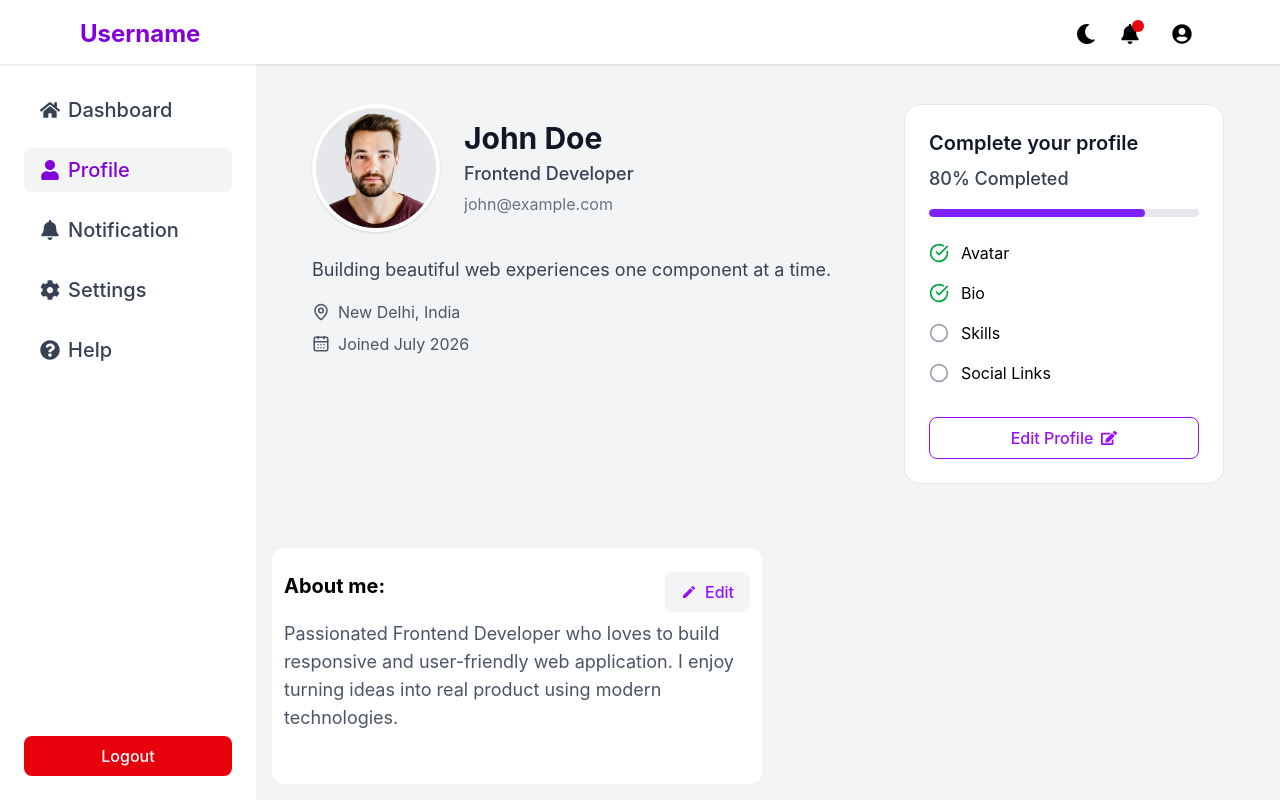
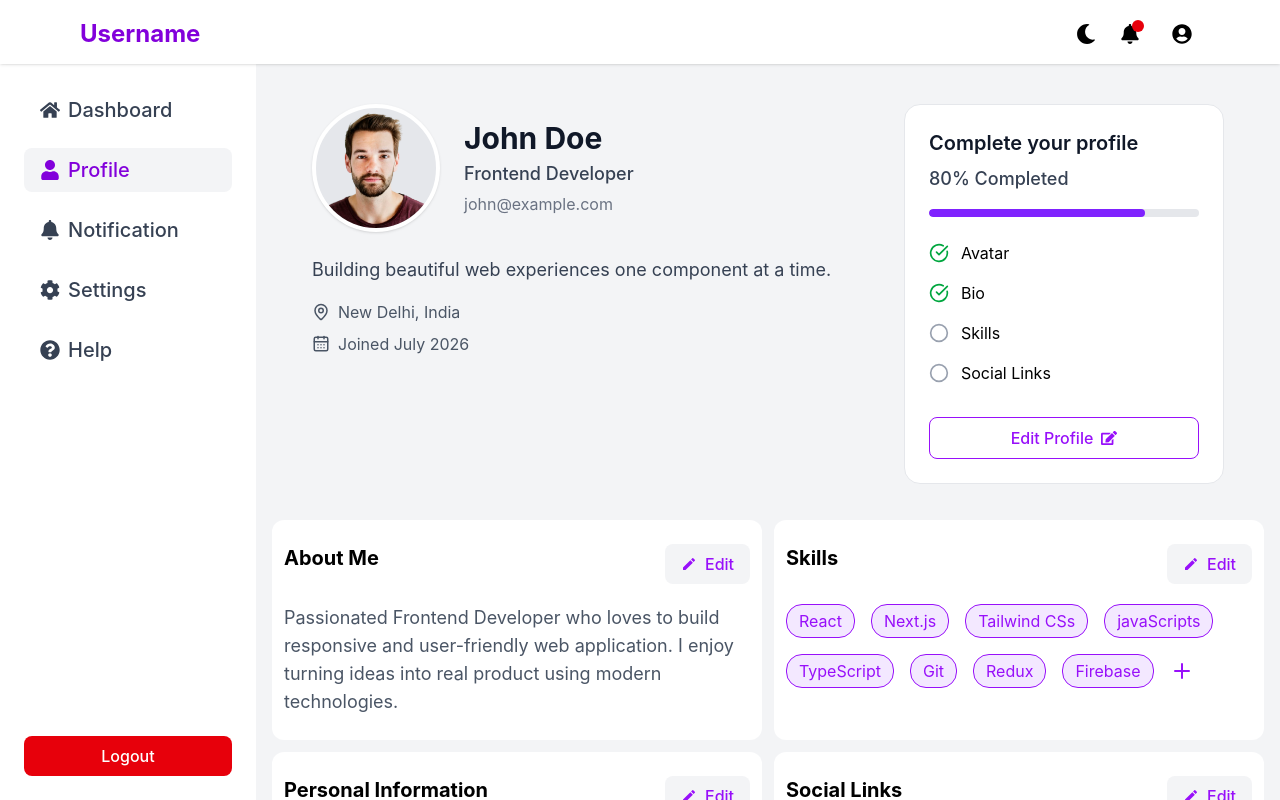
Before and after one commit to AmaanKhanGit/user-dashboard, a React (Vite) app: page /profile in a window 1280 px wide. Built offline with nearby package versions, Linux system fonts and the light colour scheme.

Commit message:
profile page done

```diff
--- a/src/Pages/Profile/Profile.jsx
+++ b/src/Pages/Profile/Profile.jsx
@@ -1,14 +1,91 @@
 import DashboardLayout from "../../components/DashboardLayout";
 import ProfileCards from "./components/ProfileCards";
-import AboutMe from "./components/ProfileCards";
 import ProfileHero from "./components/ProfileHero";
+import { FaGithub, FaInstagram, FaRegUser } from "react-icons/fa6";
+import { SlCalender } from "react-icons/sl";
+import { FiLink } from "react-icons/fi";
+import { BsTelephone } from "react-icons/bs";
+import { FaGlobeAfrica, FaLinkedin } from "react-icons/fa";
+import { IoLocationOutline, IoMailOutline } from "react-icons/io5";
 
 const Profile = () => {
-  const profileContent = {};
+  const profileContent = [
+    {
+      title: "About Me",
+      about:
+        "Passionated Frontend Developer who loves to build responsive and user-friendly web application. I enjoy turning ideas into real product using modern technologies.",
+    },
+    {
+      title: "Skills",
+      skills: [
+        "React",
+        "Next.js",
+        "Tailwind CSs",
+        "javaScripts",
+        "TypeScript",
+        "Git",
+        "Redux",
+        "Firebase",
+      ],
+    },
+    {
+      title: "Personal Information",
+      details: [
+        {
+          icon: FaRegUser,
+          title: "Full Name",
+          desc: "John Doe",
+        },
+        {
+          icon: IoMailOutline,
+          title: "Email",
+          desc: "john@example.com",
+        },
+        {
+          icon: BsTelephone,
+          title: "Phone",
+          desc: "+91 123 456",
+        },
+
+        {
+          icon: FiLink,
+          title: "Website",
+          desc: "https://johndoe.dev",
+        },
+        {
+          icon: IoLocationOutline,
+          title: "Location",
+          desc: "New Delhi, India",
+        },
+        ,
+        {
+          icon: SlCalender,
+          title: "Joined",
+          desc: "July 2026",
+        },
+      ],
+    },
+    {
+      socialLinks: "Social Links",
+      links: [
+        { name: "GitHUb", icon: FaGithub },
+        { name: "LinkedIn", icon: FaLinkedin },
+        { name: "Portfolio", icon: FaGlobeAfrica },
+        { name: "Instagram", icon: FaInstagram },
+      ],
+      security: "Security",
+      password: "********",
+    },
+  ];
   return (
     <DashboardLayout className="flex flex-col gap-3 px-4 py-4 lg:grid lg:grid-cols-2">
       <ProfileHero className="col-span-2" />
-      <ProfileCards content={profileContent} />
+
+      {/*//& Maximum component reuse ahead 😄 */}
+      {/* //& DRY mode: ON 😅 */}
+      {profileContent.map((content) => (
+        <ProfileCards key={content.title} content={content} />
+      ))}
     </DashboardLayout>
   );
 };
--- a/src/Pages/Profile/components/ProfileCards.jsx
+++ b/src/Pages/Profile/components/ProfileCards.jsx
@@ -1,21 +1,95 @@
 import { MdEdit } from "react-icons/md";
 import Button from "../../../components/Layout/Button";
+import { Plus } from "lucide-react";
 
 const ProfileCards = ({ content }) => {
+  //& Reusing one component for multiple profile sections.
+  //& Future me agar complexity badhi to isko split kar sakte hain 😄
+
   return (
     <section className="sections flex flex-col gap-2">
       <div className="flex justify-between">
-        <h2 className="text-xl font-bold">About me:</h2>{" "}
+        <h2 className="text-xl font-bold">
+          {content.title || content.socialLinks}
+        </h2>
+
         <Button className="hollowBtn flex items-center gap-2 border-none bg-gray-100">
           <MdEdit />
           Edit
         </Button>
       </div>
-      <p className="text-lg text-gray-600">
-        Passionated Frontend Developer who loves to build responsive and
-        user-friendly web application. I enjoy turning ideas into real product
-        using modern technologies.{" "}
-      </p>
+      <div className="mt-3">
+        {/*about section */}
+        <p className="text-lg text-gray-600">{content?.about}</p>
+
+        {/* skills sections */}
+        <div className="flex flex-wrap items-center gap-4">
+          {content?.skills?.map((skill) => (
+            <span
+              key={skill}
+              className="rounded-2xl border border-purple-600 bg-purple-100 px-3 py-1 text-purple-600"
+            >
+              {skill}
+            </span>
+          ))}
+          {content?.skills && (
+            <Plus className="cursor-pointer text-purple-600" />
+          )}
+        </div>
+
+        {/* Persional info section */}
+        {content.details && (
+          <div className="grid grid-cols-2 gap-3 p-2 max-md:flex max-md:flex-col">
+            {content?.details?.map((info) => {
+              const Icon = info.icon;
+              return (
+                <div key={info.title} className="flex gap-3">
+                  <div className="self-start rounded-xl bg-gray-200 p-2 text-xl text-purple-600">
+                    <Icon />
+                  </div>
+                  <div className="flex flex-col gap-2">
+                    <h2 className="text-sm font-medium text-gray-600">
+                      {info.title}
+                    </h2>
+                    <h2 className="text-sm font-medium text-gray-600">
+                      {info.desc}
+                    </h2>
+                  </div>
+                </div>
+              );
+            })}
+          </div>
+        )}
+
+        {/* Security  & Social links &section */}
+
+        {content.socialLinks && (
+          <div className="flex flex-wrap justify-center gap-5">
+            {content.links?.map((link) => {
+              const Icon = link.icon;
+              return (
+                <div className="flex cursor-pointer items-center gap-2 rounded bg-gray-100 px-3 py-2 text-xl">
+                  <Icon />
+                  <p className="">{link.name} </p>
+                </div>
+              );
+            })}
+          </div>
+        )}
+      </div>
+
+      {content.security && (
+        <div className="mt-3">
+          <h2 className="text-xl font-bold">{content.security}</h2>
+          <div className="flex justify-between">
+            <div className="mt-4 flex flex-col px-2">
+              <p className="text-lg font-medium">Password</p>
+              <p className="text-lg font-medium">{content.password}</p>
+            </div>
+            <Button className="hollowBtn self-end">Change Password</Button>
+          </div>
+        </div>
+      )}
     </section>
   );
 };
```
